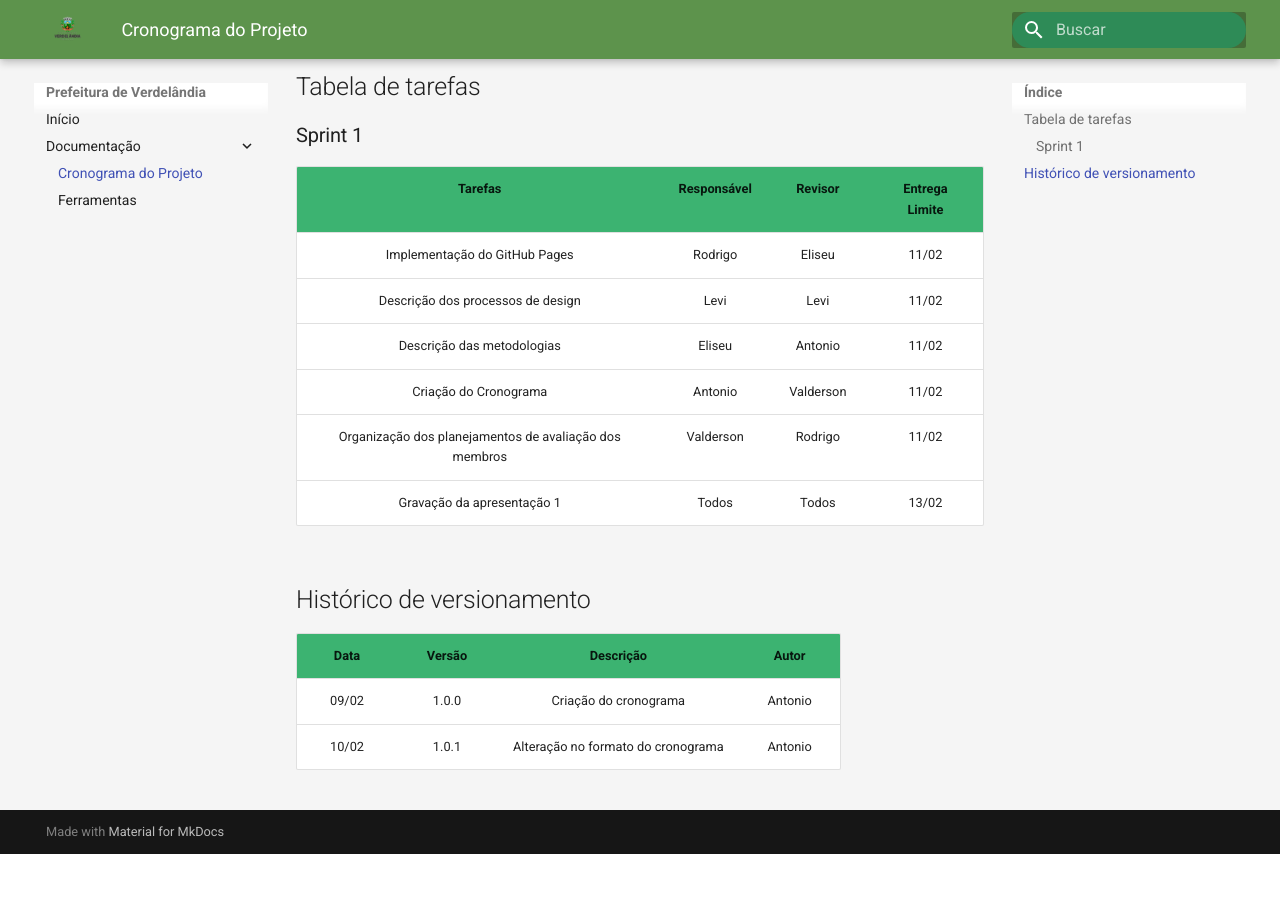
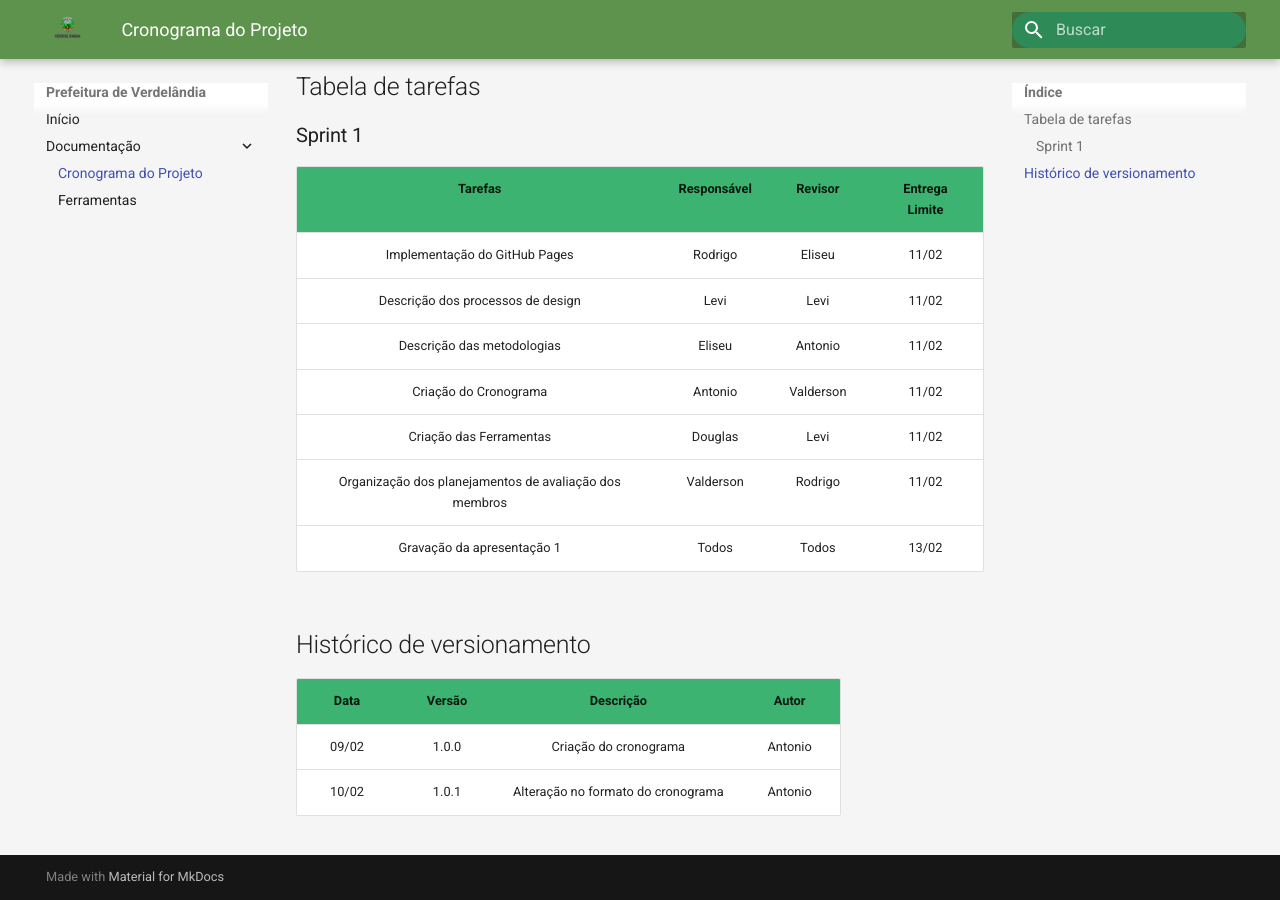
Before and after one commit to valdersonjr/2021.2-Prefeitura-Verdelandia, an MkDocs documentation site: the page built from docs/documentos/Cronograma.md, in a window 1280 px wide and 900 px high, scrolled down 751 px. Built offline with MkDocs 1.6.1 and Material for MkDocs 9.7.7, drawn with Linux system fonts in a browser that asks for light colours; before the commit the page ends 1605 px from its top, so only the background shows below that.

Commit message:
Adicionando mais uma tarefa na Sprint

```diff
--- a/docs/documentos/Cronograma.md
+++ b/docs/documentos/Cronograma.md
@@ -20,6 +20,7 @@
 | Descrição dos processos de design | Levi	      | Levi      | 11/02            |
 | Descrição das metodologias | Eliseu      | Antonio   | 11/02            |
 | Criação do Cronograma | Antonio     | Valderson | 11/02            |
+| Criação das Ferramentas | Douglas     | Levi | 11/02            |
 | Organização dos planejamentos de avaliação dos membros | Valderson   | Rodrigo   | 11/02            |
 | Gravação da apresentação 1  | Todos       | Todos     | 13/02            |
 
```
